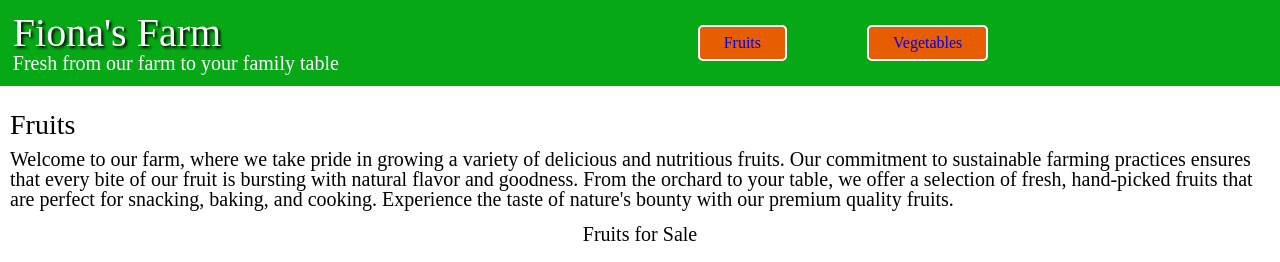
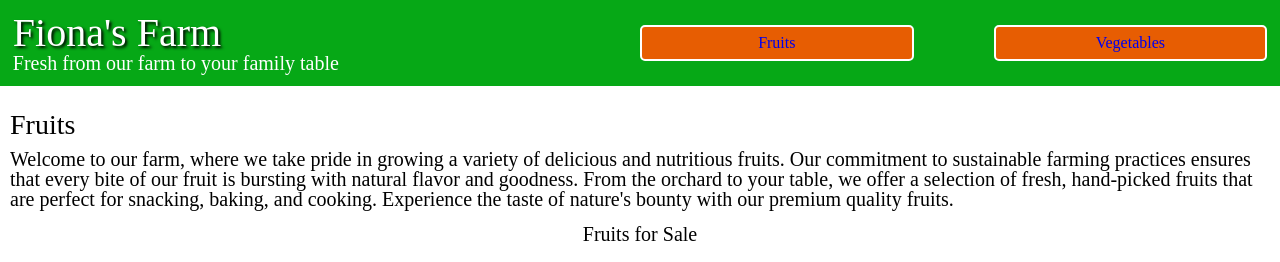
Before and after one commit to erodr231/farm, a plain HTML site: page index.html in a window 1280 px wide. Shown: the top 262 px of the page. Drawn offline with Linux system fonts and the light colour scheme; a web font is replaced by a local one.

Commit message:
updated css nav bar buttons

```diff
--- a/styles.css
+++ b/styles.css
@@ -103,9 +103,11 @@ header, footer{
 }
 nav{
     align-content: center;
-    margin: 0 auto;
+    width: 50%;
 }
-nav ul{
+
+
+nav ul {
     display: flex;
     gap: 5rem;
 }
@@ -117,9 +119,11 @@ nav li{
     border: 2px var(--white) solid;
     width: 100%;
     border-radius: 5px;
+    text-align: center;
 }
 nav a {
     text-decoration: none;
+
 }
 
 h1, h2, h3{
```
